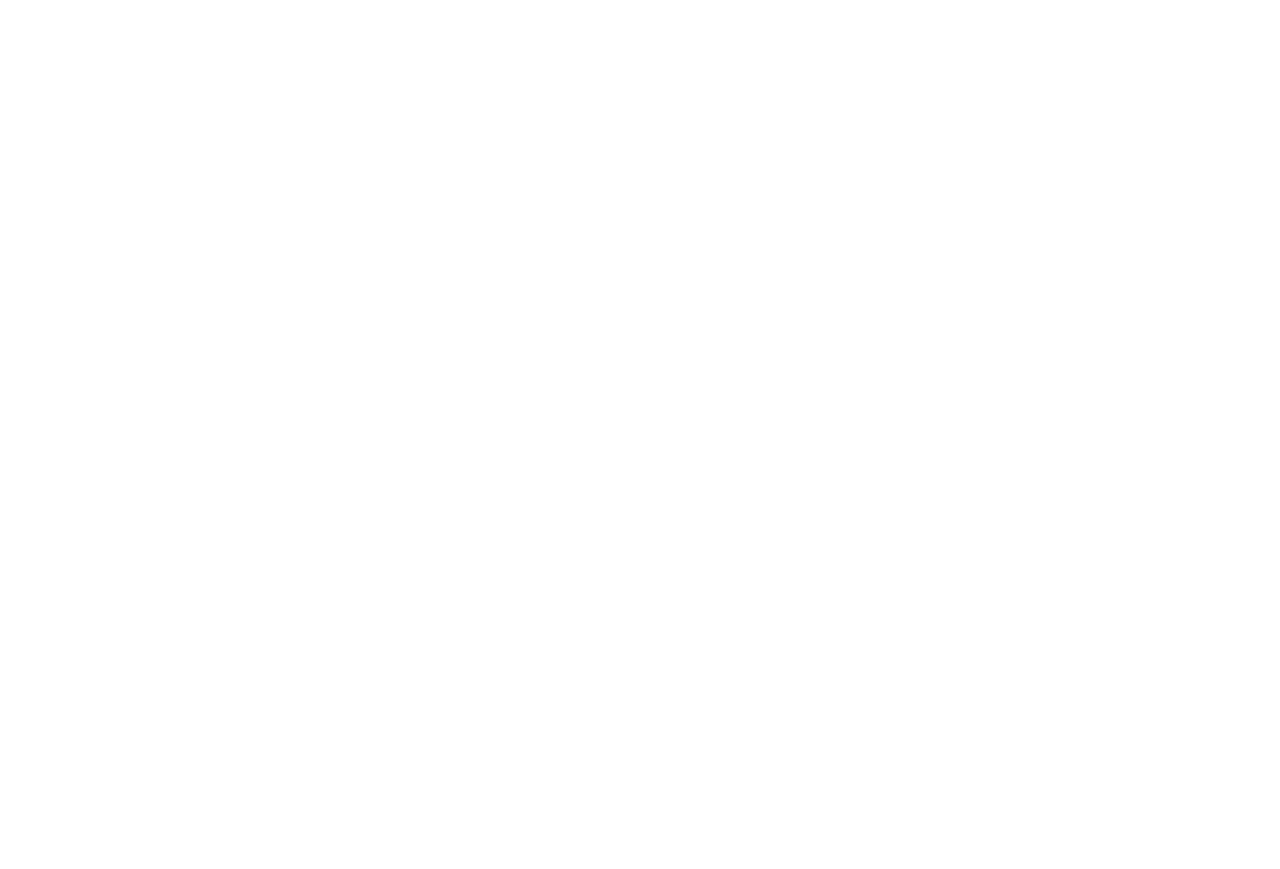
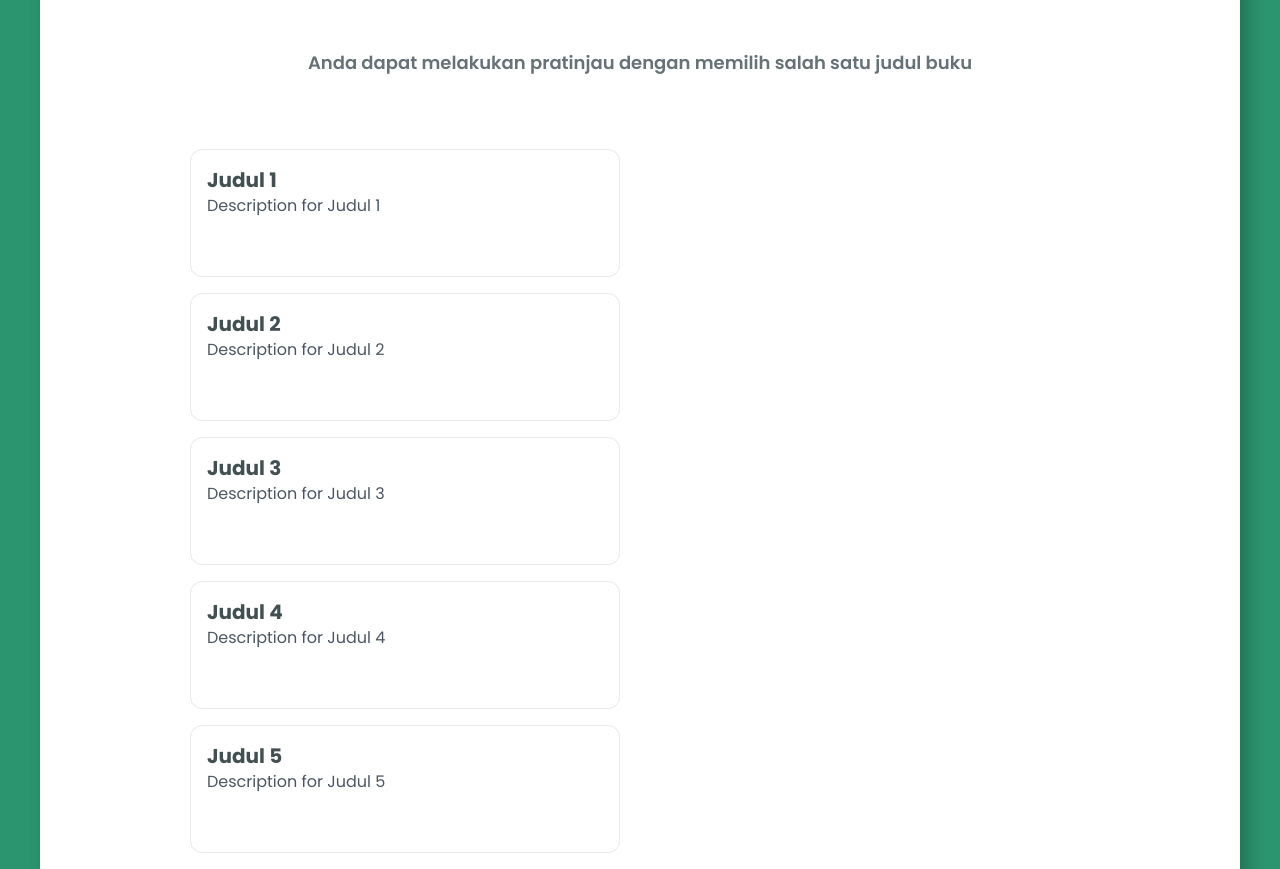
Before and after one commit to rhafif-p/Sentify, a Next.js app in the folder frontend/: page /home/results in a window 1280 px wide. Before the commit this address had no page. Shown: the part 427-1296 px from the top of the page. Before the commit the page ends 800 px from the top, so only its background shows below. Built offline with nearby package versions, Linux system fonts and the light colour scheme.

Commit message:
feat: results page

```diff
--- /dev/null
+++ b/frontend/src/app/home/results/page.jsx
@@ -0,0 +1,116 @@
+'use client'
+import React, { useState } from 'react'
+
+export default function Result() {
+  const [selectedItem, setSelectedItem] = useState(null)
+
+  const items = [
+    {
+      id: 1,
+      name: 'Judul 1',
+      description: 'Description for Judul 1',
+      content: 'Content for Judul 1',
+    },
+    {
+      id: 2,
+      name: 'Judul 2',
+      description: 'Description for Judul 2',
+      content: 'Content for Judul 2',
+    },
+    {
+      id: 3,
+      name: 'Judul 3',
+      description: 'Description for Judul 3',
+      content: 'Content for Judul 3',
+    },
+    {
+      id: 4,
+      name: 'Judul 4',
+      description: 'Description for Judul 4',
+      content: 'Content for Judul 4',
+    },
+    {
+      id: 5,
+      name: 'Judul 5',
+      description: 'Description for Judul 5',
+      content: 'Content for Judul 5',
+    },
+    {
+      id: 6,
+      name: 'Judul 6',
+      description: 'Description for Judul 6',
+      content: 'Content for Judul 6',
+    },
+    {
+      id: 7,
+      name: 'Judul 7',
+      description: 'Description for Judul 7',
+      content: 'Content for Judul 7',
+    },
+    {
+      id: 8,
+      name: 'Judul 8',
+      description: 'Description for Judul 8',
+      content: 'Content for Judul 8',
+    },
+    {
+      id: 9,
+      name: 'Judul 9',
+      description: 'Description for Judul 9',
+      content: 'Content for Judul 9',
+    },
+  ]
+
+  return (
+    <main className="h-auto flex flex-col items-center justify-between p-10 bg-green">
+      <div
+        className="bg-white h-sdvh w-full flex flex-col items-center rounded-xl mx-8"
+        style={{ boxShadow: '7px 8px 17px 0px #00000040' }}
+      >
+        <p className="font-bold text-6xl text-darkgray font-poppins text-center w-3/6 pt-10 pb-16 leading-tight mt-8">
+          BERIKUT INI JUDUL BUKU REKOMENDASI KAMI
+        </p>
+
+        <p className="w-2/3 font-inter text-lg text-lightgray font-semibold text-center px-2 pb-8">
+          Anda dapat melakukan pratinjau dengan memilih salah satu judul buku
+        </p>
+
+        <div className="flex h-full w-3/4 columns-2 py-10 gap-10">
+          <div className="flex-1 overflow-y-auto overflow-hidden">
+            {/* Scrollable column */}
+
+            {/* Header description if its needed */}
+            {/* <div className="pb-10 border-b border-gray-400">
+              <p className="text-lg font-bold text-darkgray">Judul Buku</p>
+              <p className="text-gray-600">Deskripsi</p>
+            </div> */}
+            {items.map((item) => (
+              <div
+                key={item.id}
+                className={`p-4 h-32 border border-gray-200 rounded-xl mb-4 ${selectedItem === item.id ? 'bg-gray-100' : ''}`}
+                onClick={() => setSelectedItem(item.id)}
+              >
+                <p className="text-xl font-bold text-darkgray">{item.name}</p>
+                <p className="text-gray-600">{item.description}</p>
+              </div>
+            ))}
+          </div>
+
+          <div className="flex-1">
+            {/* Detailed content column */}
+            {selectedItem && (
+              <div className="p-4">
+                <p className="text-2xl font-bold text-darkgray">
+                  {items.find((i) => i.id === selectedItem).name}
+                </p>
+                <p className="text-gray-600">
+                  {items.find((i) => i.id === selectedItem).content}
+                </p>
+              </div>
+            )}
+          </div>
+        </div>
+      </div>
+    </main>
+  )
+}
```
